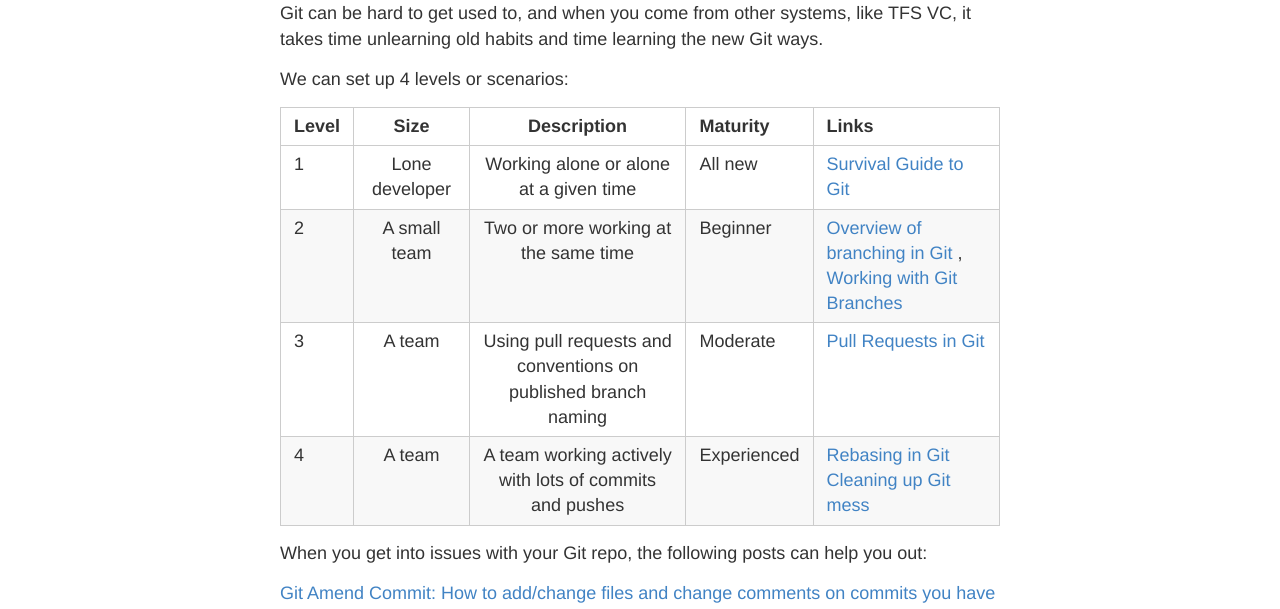
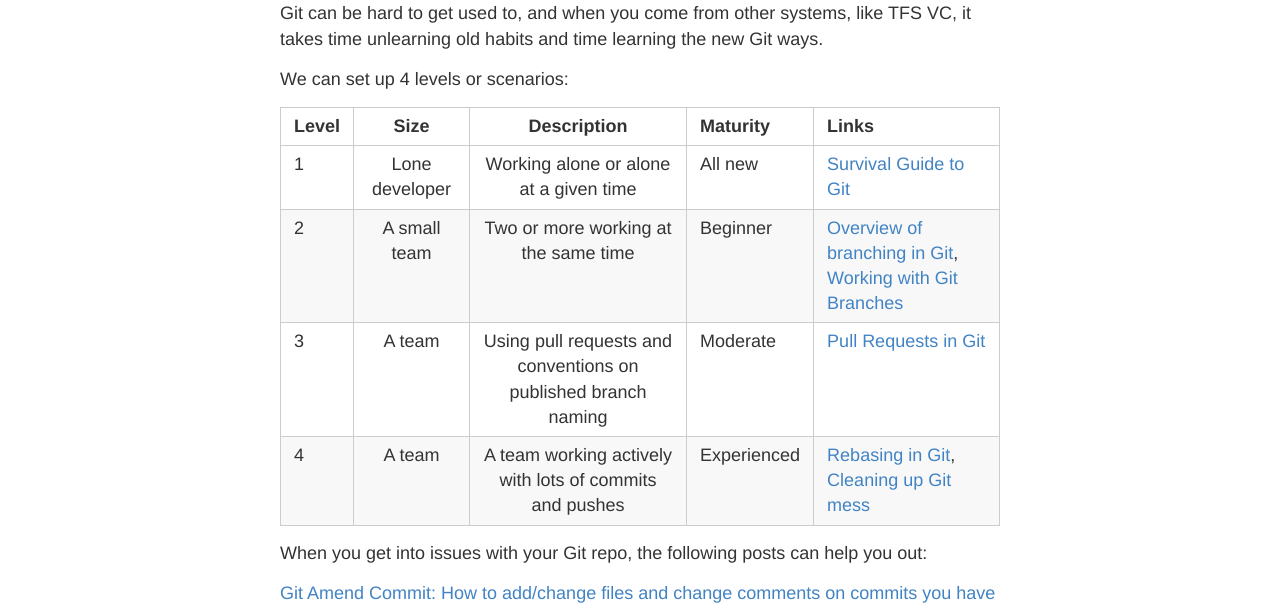
Before and after one commit to terjesandstrom/terjesandstrom.github.io, a Jekyll site: the page built from GitScenarios.md, in a window 1280 px wide. Shown: the part 276-885 px from the top of the page. Built offline with Jekyll 4.4.1, drawn with Linux system fonts in a browser that asks for light colours.

```diff
--- a/GitScenarios.md
+++ b/GitScenarios.md
@@ -15,9 +15,9 @@ We can set up 4 levels or scenarios:
 |   Level |   Size | Description |   Maturity |   Links |
 |------|:-------:|:-------:|
 | 1 | Lone developer | Working alone or alone at a given time |   All new |  [Survival Guide to Git](ASurvivalGuideToGit)|
-| 2 | A small team | Two or more working at the same time    |  Beginner | [Overview of branching in Git](BranchesInGit)  ,   [Working with Git Branches](WorkingWithBranchesInGit) |
+| 2 | A small team | Two or more working at the same time    |  Beginner | [Overview of branching in Git](BranchesInGit),   [Working with Git Branches](WorkingWithBranchesInGit) |
 | 3 | A team | Using pull requests and conventions on published branch naming | Moderate | [Pull Requests in Git](PullRequestsInGit)  |
-| 4 | A team | A team working actively with lots of commits and pushes | Experienced | [Rebasing in Git](RebasingInGit)  [Cleaning up Git mess](CleaningUpWithGit)|
+| 4 | A team | A team working actively with lots of commits and pushes | Experienced | [Rebasing in Git](RebasingInGit),  [Cleaning up Git mess](CleaningUpWithGit)|
 
 
 
```
